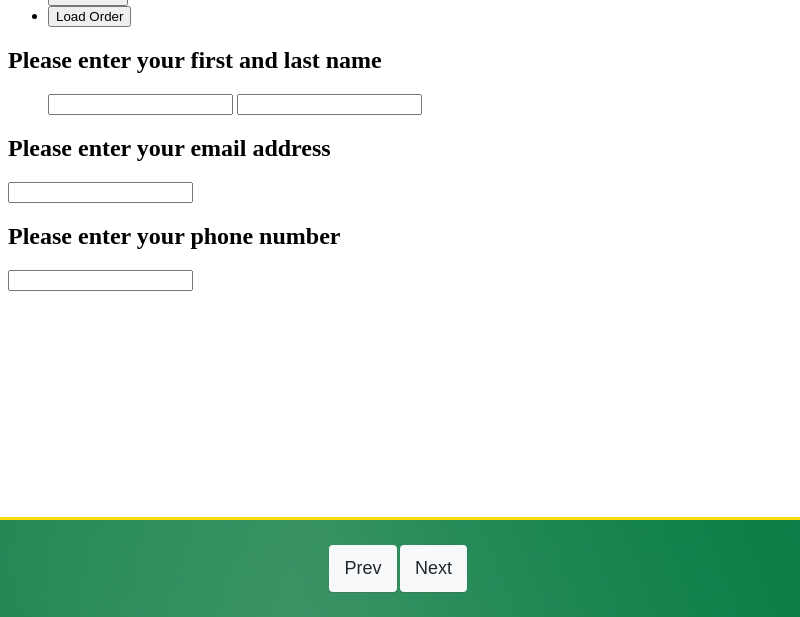
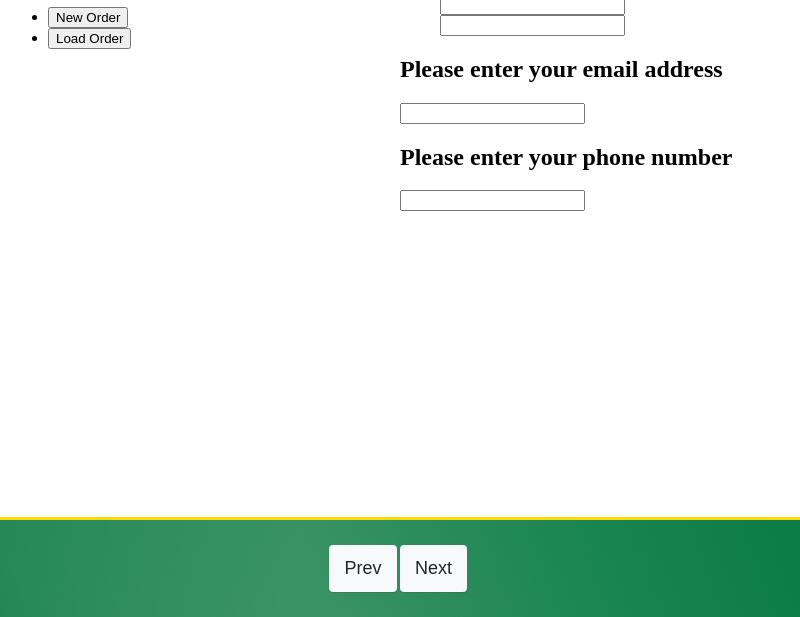
Before and after one commit to petreman/BookstoreCustomOrdering, an Electron app: page src/index.html in a window 800 px wide. Shown: the part 183-800 px from the top of the page. Drawn offline with nearby package versions, Linux system fonts and the light colour scheme.

Commit message:
layout for welcome page

```diff
--- a/src/index.html
+++ b/src/index.html
@@ -25,13 +25,17 @@ Authors: Jinzhe Li, Philippe Nadon, Keegan Petreman -->
   </header>
 
   <body>
+    <div id="welcome_section">
 
-    <div id= welcome_section>
+      <div class="welcome_wrapper">
         <h1>Welcome</h1>
         <ul>
           <li><button id="welcome_new">New Order</button i></li>
           <li><button id="welcome_load">Load Order</button></li>
         </ul>
+      </div>
+
+      <div class="welcome_wrapper">
 
         <h2 id= "fullname">Please enter your first and last name</h2>
         <ul>
@@ -44,6 +48,8 @@ Authors: Jinzhe Li, Philippe Nadon, Keegan Petreman -->
 
         <h2 id= "phone_number">Please enter your phone number</h2>
         <input type="text" id="phone_number_text" rows="2" name="phone_number" cols="20"></input>
+      </div>
+
     </div>
 
     <div class="wrapper" id="type_section">
--- a/src/style.css
+++ b/src/style.css
@@ -207,6 +207,11 @@ div.sidediv{
   display: none;
 }
 
+.welcome_wrapper{
+  width:50%;
+  height:auto;
+  float:left;
+}
 #left {
   flex: 0 0 65%;
 }
```
Lines whose indentation alone changed are shown as unchanged.
